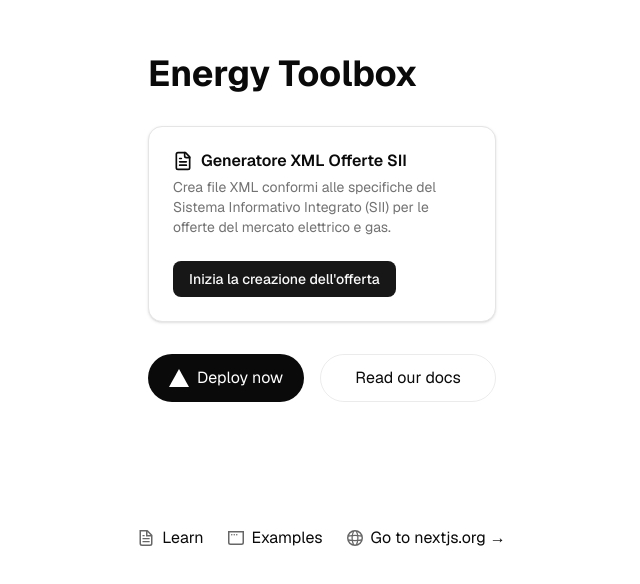
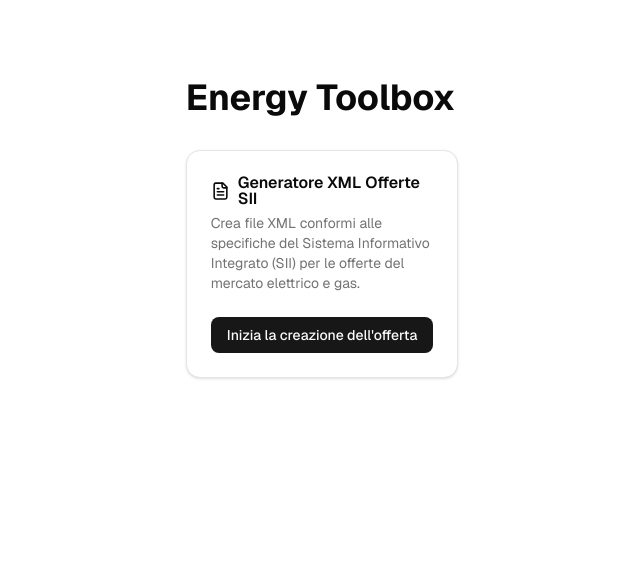
Before and after one commit to tate-it/energy-toolbox, a Next.js app: page / in a window 1280 px wide. Shown: the part 172-756 px from the top of the page, without its empty margins (318-958 px from the left). Built offline with nearby package versions, Linux system fonts and the light colour scheme.

Commit message:
Remove unused Vercel and Next.js links and associated images from the homepage, streamlining the UI.

```diff
--- a/app/page.tsx
+++ b/app/page.tsx
@@ -1,4 +1,3 @@
-import Image from "next/image";
 import Link from "next/link";
 import { Button } from "@/components/ui/button";
 import { Card, CardContent, CardDescription, CardHeader, CardTitle } from "@/components/ui/card";
@@ -32,79 +31,7 @@
           </CardContent>
         </Card>
 
-        <div className="flex gap-4 items-center flex-col sm:flex-row">
-          <a
-            className="rounded-full border border-solid border-transparent transition-colors flex items-center justify-center bg-foreground text-background gap-2 hover:bg-[#383838] dark:hover:bg-[#ccc] text-sm sm:text-base h-10 sm:h-12 px-4 sm:px-5"
-            href="https://vercel.com/new?utm_source=create-next-app&utm_medium=appdir-template-tw&utm_campaign=create-next-app"
-            target="_blank"
-            rel="noopener noreferrer"
-          >
-            <Image
-              className="dark:invert"
-              src="/vercel.svg"
-              alt="Vercel logomark"
-              width={20}
-              height={20}
-            />
-            Deploy now
-          </a>
-          <a
-            className="rounded-full border border-solid border-black/[.08] dark:border-white/[.145] transition-colors flex items-center justify-center hover:bg-[#f2f2f2] dark:hover:bg-[#1a1a1a] hover:border-transparent text-sm sm:text-base h-10 sm:h-12 px-4 sm:px-5 sm:min-w-44"
-            href="https://nextjs.org/docs?utm_source=create-next-app&utm_medium=appdir-template-tw&utm_campaign=create-next-app"
-            target="_blank"
-            rel="noopener noreferrer"
-          >
-            Read our docs
-          </a>
-        </div>
       </main>
-      <footer className="row-start-3 flex gap-6 flex-wrap items-center justify-center">
-        <a
-          className="flex items-center gap-2 hover:underline hover:underline-offset-4"
-          href="https://nextjs.org/learn?utm_source=create-next-app&utm_medium=appdir-template-tw&utm_campaign=create-next-app"
-          target="_blank"
-          rel="noopener noreferrer"
-        >
-          <Image
-            aria-hidden
-            src="/file.svg"
-            alt="File icon"
-            width={16}
-            height={16}
-          />
-          Learn
-        </a>
-        <a
-          className="flex items-center gap-2 hover:underline hover:underline-offset-4"
-          href="https://vercel.com/templates?framework=next.js&utm_source=create-next-app&utm_medium=appdir-template-tw&utm_campaign=create-next-app"
-          target="_blank"
-          rel="noopener noreferrer"
-        >
-          <Image
-            aria-hidden
-            src="/window.svg"
-            alt="Window icon"
-            width={16}
-            height={16}
-          />
-          Examples
-        </a>
-        <a
-          className="flex items-center gap-2 hover:underline hover:underline-offset-4"
-          href="https://nextjs.org?utm_source=create-next-app&utm_medium=appdir-template-tw&utm_campaign=create-next-app"
-          target="_blank"
-          rel="noopener noreferrer"
-        >
-          <Image
-            aria-hidden
-            src="/globe.svg"
-            alt="Globe icon"
-            width={16}
-            height={16}
-          />
-          Go to nextjs.org →
-        </a>
-      </footer>
     </div>
   );
 }
```
